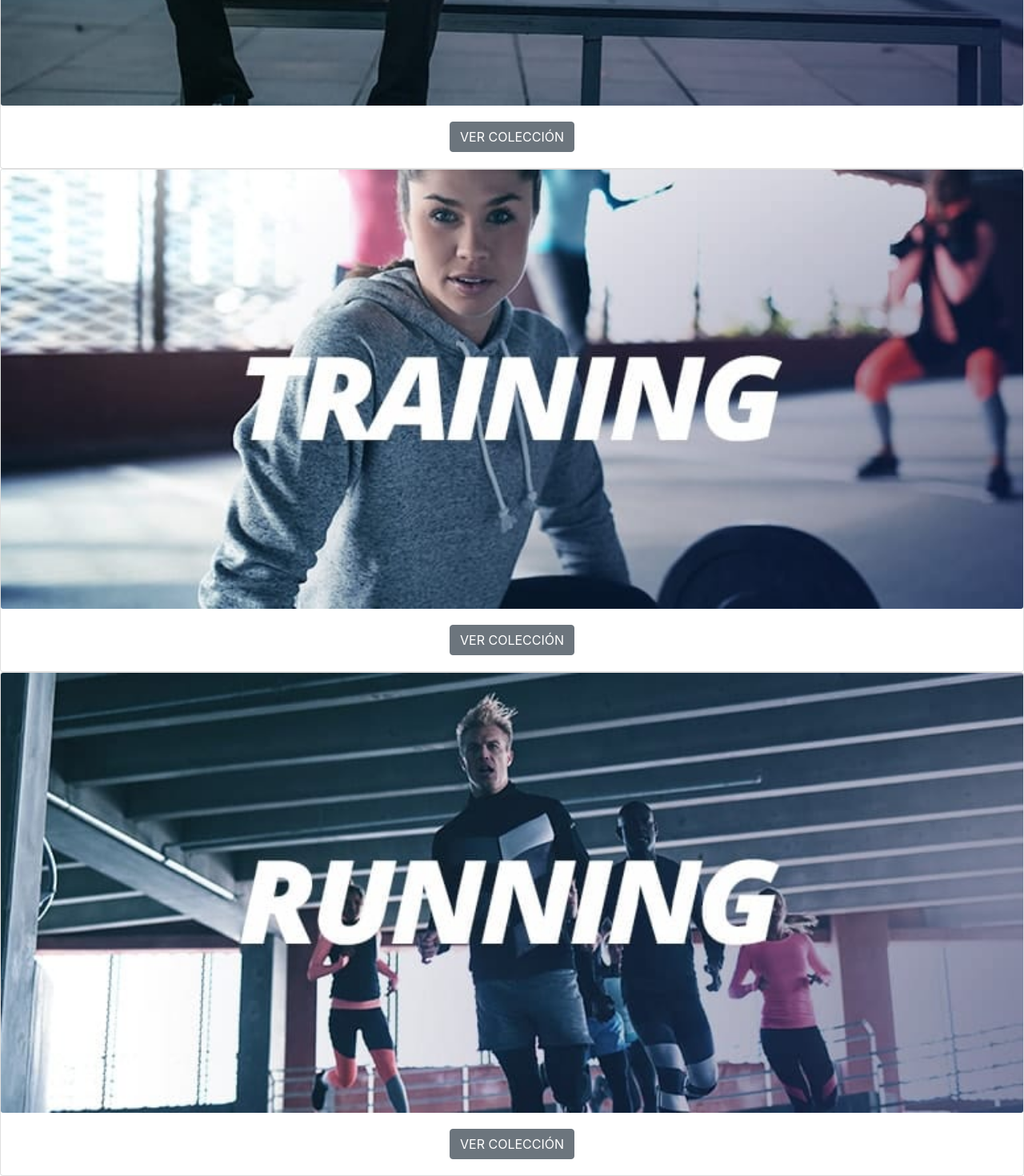
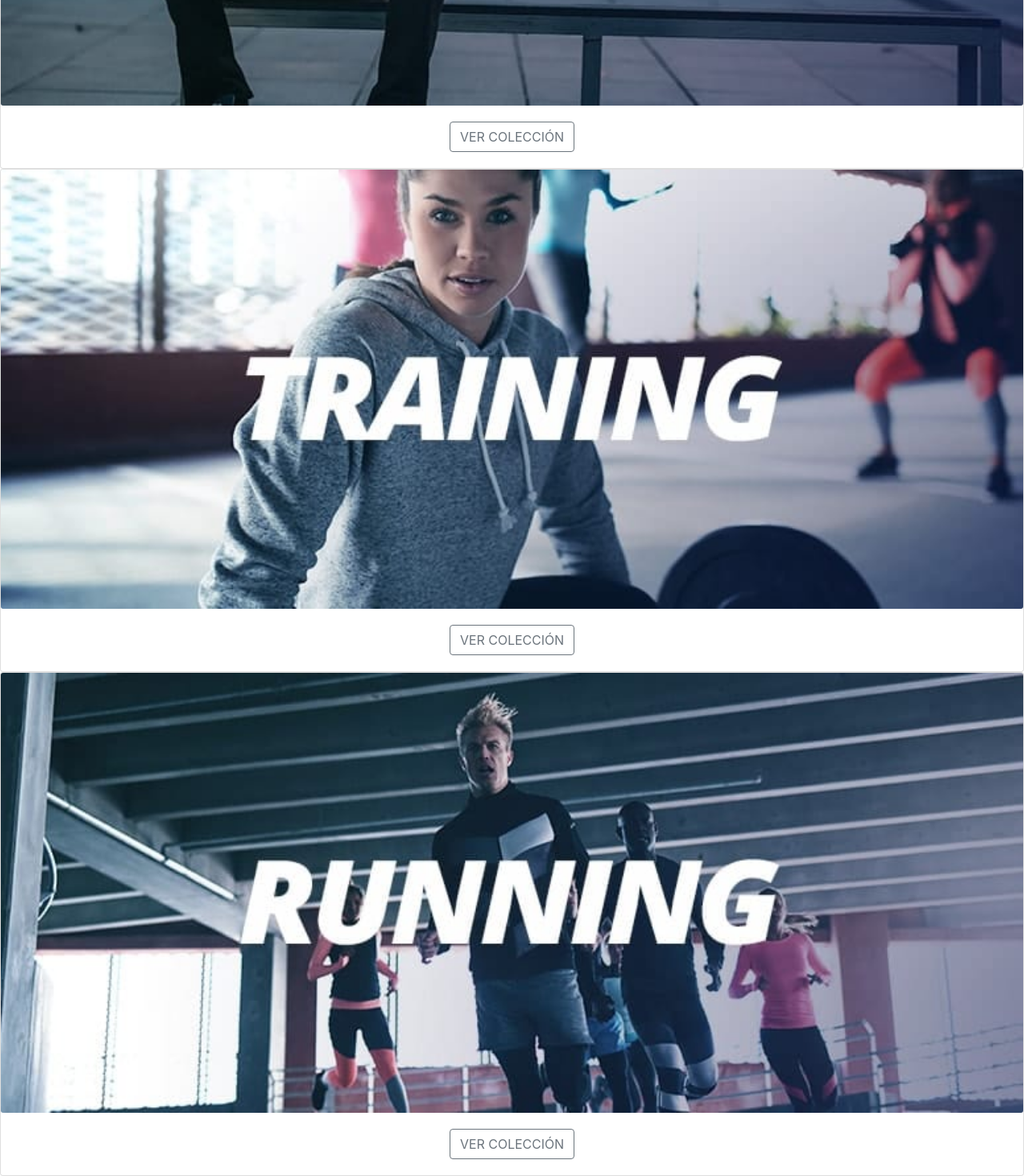
Before and after one commit to ErickMartinez2/Proyecto1-UX, a React (Create React App) app: page / in a window 1280 px wide. Shown: the part 506-1976 px from the top of the page at 80% size. Built offline with nearby package versions, Linux system fonts and the light colour scheme.

Commit message:
Botones1

```diff
--- a/package.json
+++ b/package.json
@@ -6,6 +6,7 @@
     "ajv": "^6.8.1",
     "bootstrap": "^4.2.1",
     "react": "^16.8.1",
+    "react-bootstrap": "^1.0.0-beta.5",
     "react-dom": "^16.8.1",
     "react-scripts": "2.1.3",
     "reactstrap": "^7.1.0"
--- a/src/Components/Body.js
+++ b/src/Components/Body.js
@@ -1,22 +1,34 @@
 import React, { Component } from 'react';
 import {
-    Card, CardImg, CardText, CardBody,
+    Card, CardImg, CardText, CardBody, CardHeader, CardFooter, Popover,
     CardTitle, CardSubtitle, Button, ButtonGroup, ListGroup, ListGroupItem, Collapse, Navbar, NavbarToggler, NavbarBrand, Nav, NavItem, NavLink
 } from 'reactstrap';
+import {
+    OverlayTrigger
+} from 'react-bootstrap'
 import logo from "./img1.jpeg";
 import logo2 from "./img2.jpeg";
 import logo3 from "./img3.jpeg";
+
+const popover = (
+    <Popover id="popover-basic" title="Popover right">
+        And here's some <strong>amazing</strong> content. It's very engaging. right?
+    </Popover>
+);
 
 class Body extends Component {
     constructor(props) {
         super(props);
         this.state = {};
         this.onRadioBtnClick = this.onRadioBtnClick.bind(this);
+        this.onRadioBtnClick1 = this.onRadioBtnClick1.bind(this);
     }
     onRadioBtnClick(rSelected) {
         this.setState({ rSelected });
     }
-
+    onRadioBtnClick1(rSelected1) {
+        this.setState({ rSelected1 });
+    }
     render() {
         if (this.state.rSelected === 1) {
             return (
@@ -32,6 +44,17 @@ class Body extends Component {
                                 </strong>
                                 <p>NIKE</p>
                                 <p>L 925.95</p>
+                                <OverlayTrigger trigger="click" placement="right" overlay={popover}>
+                                    <Button variant="success">Click me to see</Button>
+                                </OverlayTrigger>
+                                <CardFooter>
+                                    <p>TALLA</p>
+                                    <ButtonGroup>
+                                        <Button outline color="info" onClick={() => this.onRadioBtnClick1(1)} active={this.state.rSelected1 === 1}>S</Button>
+                                        <Button outline color="info" onClick={() => this.onRadioBtnClick1(2)} active={this.state.rSelected1 === 2}>M</Button>
+                                        <Button outline color="info" onClick={() => this.onRadioBtnClick1(3)} active={this.state.rSelected1 === 3}>L</Button>
+                                    </ButtonGroup>
+                                </CardFooter>
                             </Card>
                         </div>
                         <div class="col-sm">
@@ -259,19 +282,19 @@ class Body extends Component {
                 <Card>
                     <CardImg width="100%" src={logo} alt="Card image cap" />
                     <CardBody>
-                        <Button onClick={() => this.onRadioBtnClick(1)} active={this.state.rSelected === 1}>VER COLECCIÓN</Button>
+                        <Button outline color="secondary" onClick={() => this.onRadioBtnClick(1)} active={this.state.rSelected === 1}>VER COLECCIÓN</Button>
                     </CardBody>
                 </Card>
                 <Card>
                     <CardImg src={logo2} alt="Card image cap" />
                     <CardBody>
-                        <Button onClick={() => this.onRadioBtnClick(2)} active={this.state.rSelected === 2}>VER COLECCIÓN</Button>
+                        <Button outline color="secondary" onClick={() => this.onRadioBtnClick(2)} active={this.state.rSelected === 2}>VER COLECCIÓN</Button>
                     </CardBody>
                 </Card>
                 <Card>
                     <CardImg src={logo3} alt="Card image cap" />
                     <CardBody>
-                        <Button onClick={() => this.onRadioBtnClick(3)} active={this.state.rSelected === 3}>VER COLECCIÓN</Button>
+                        <Button outline color="secondary" onClick={() => this.onRadioBtnClick(3)} active={this.state.rSelected === 3}>VER COLECCIÓN</Button>
                     </CardBody>
                 </Card>
             </div>
@@ -279,4 +302,6 @@ class Body extends Component {
     }
 }
 
+
+
 export default Body;
```
Also changed, not shown: src/App.js (+0 -7 lines), 1 other file (tests, documents, lock files or other folders).
